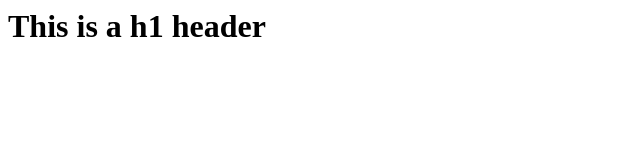
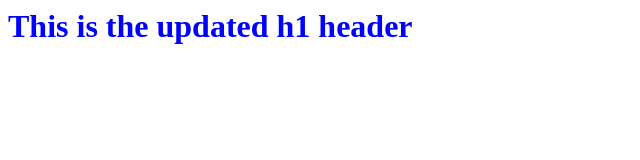
Before and after one commit to Goosy67/Group-Project---Module-5---Assignment, a plain HTML site: page index.html in a window 1280 px wide. Shown: the whole page, without its empty margins (0-640 px from the left). Drawn offline with Linux system fonts and the light colour scheme.

Commit message:
Apply requested changes to index.html

```diff
--- a/index.html
+++ b/index.html
@@ -1 +1 @@
-<h1>This is a h1 header</h1>
+<h1><p style="color: blue;">This is the updated h1 header</p></h1>
```
